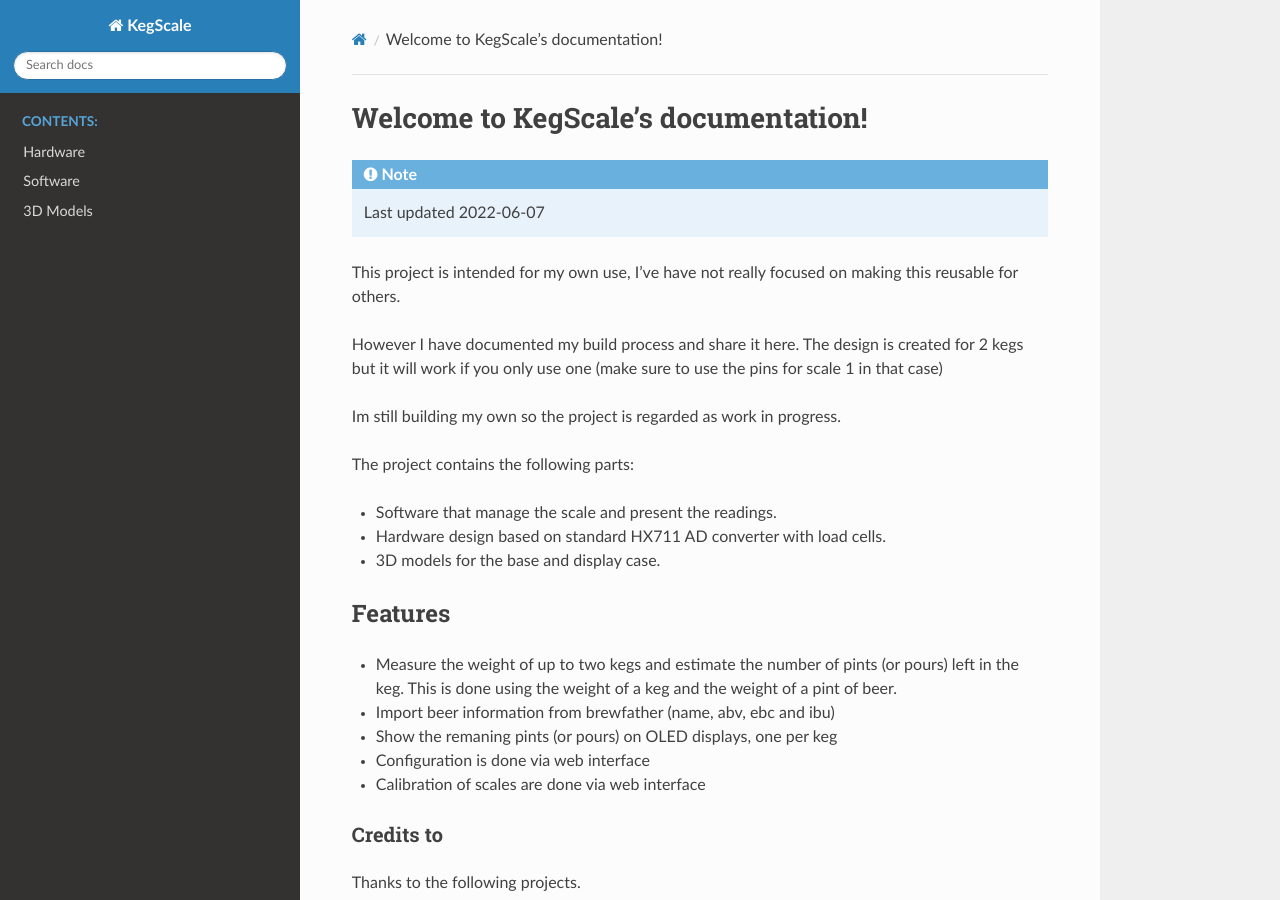
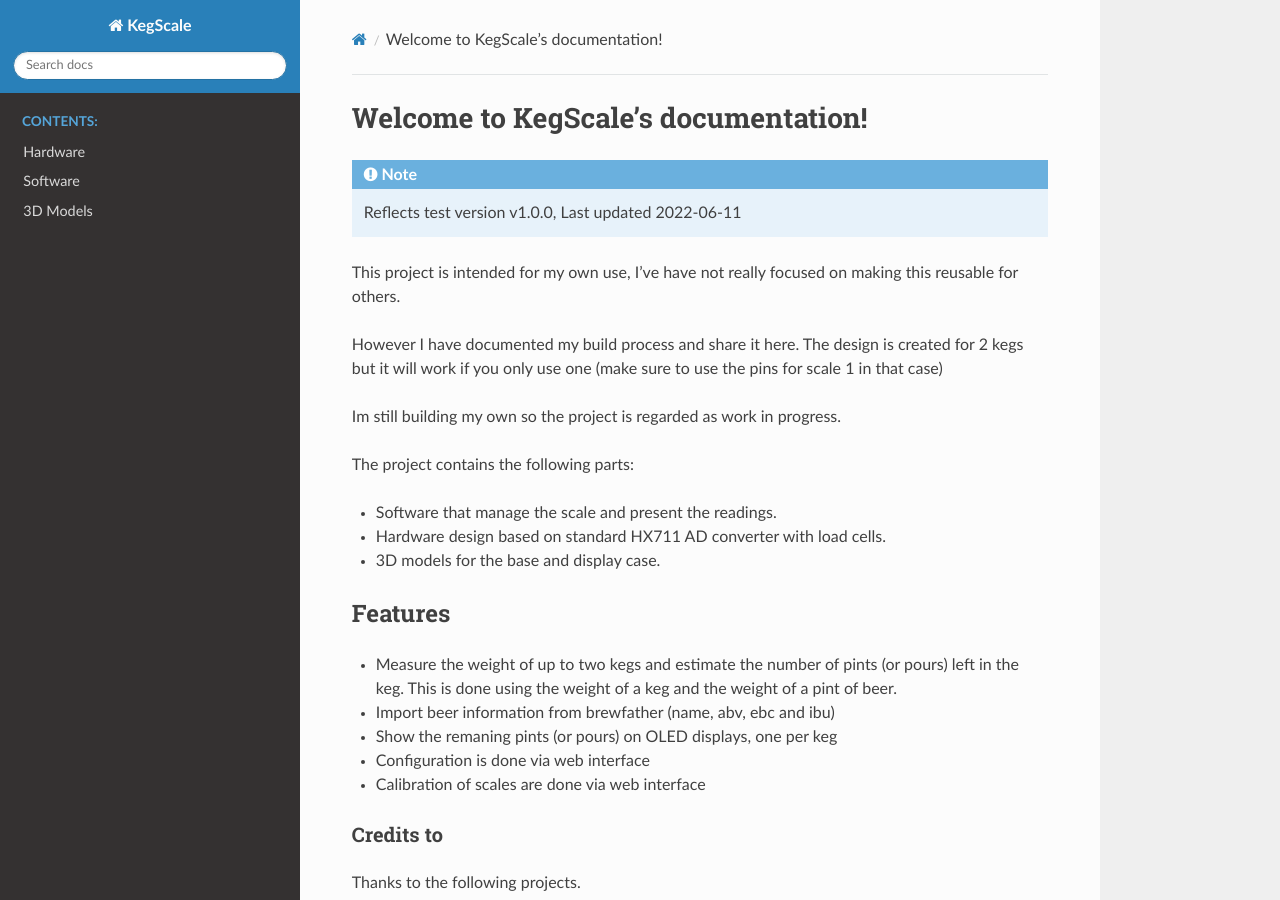
Before and after one commit to mp-se/kegmon, a Sphinx documentation site: the page built from src_docs/source/index.rst, in a window 1280 px wide and 900 px high. Built offline with Sphinx 7.4.7 and the Read the Docs theme 2.0.0, drawn with Linux system fonts in a browser that asks for light colours.

Commit message:
Bump ver

```diff
--- a/src_docs/source/index.rst
+++ b/src_docs/source/index.rst
@@ -7,7 +7,7 @@ Welcome to KegScale's documentation!
 ====================================
 
 .. note::
-  Last updated 2022-06-07
+  Reflects test version v1.0.0, Last updated 2022-06-11
 
 This project is intended for my own use, I've have not really focused on making this reusable for others.
 
```
Also changed, not shown: 1 other file.
